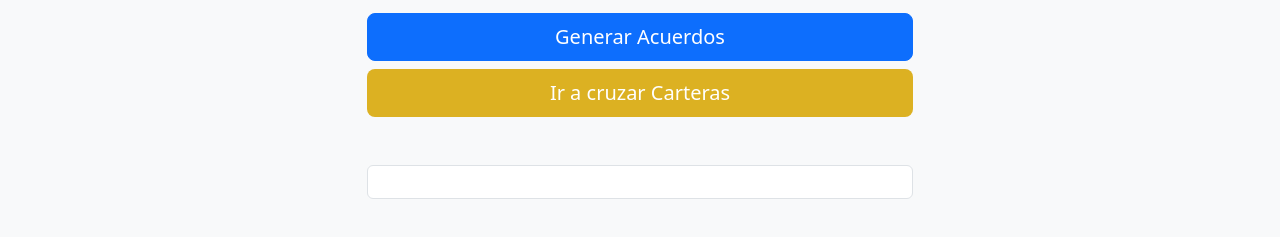
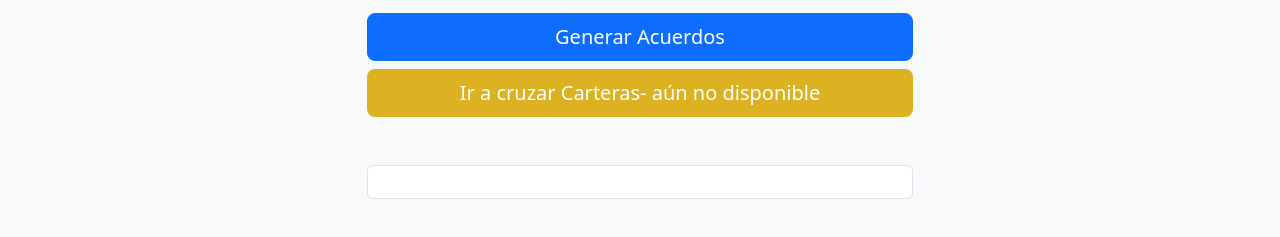
Before and after one commit to carolainseija/acuerdos-diarios, a website: page acuerdos/clearing.html in a window 1280 px wide. Shown: the part 249-486 px from the top of the page. Drawn offline with nearby package versions, Linux system fonts and the light colour scheme.

Commit message:
no disponible aun

```diff
--- a/acuerdos/clearing.html
+++ b/acuerdos/clearing.html
@@ -41,7 +41,7 @@
                 <div class="d-grid gap-2 mb-3">
                     <button class="btn btn-primary btn-lg" id="processButton">Generar Acuerdos</button>
                     <button style="background-color: #dcb122;" class="btn text-white btn-lg"
-                    onclick="navigateTo('./clearing-carteras')">Ir a cruzar Carteras</button>
+                    onclick="navigateTo('#0')">Ir a cruzar Carteras- aún no disponible</button>
                     <div id="responseMessage" class="mt-4"></div>
                 </div>
                 <pre id="output" class="bg-white p-3 border rounded"></pre>
```
